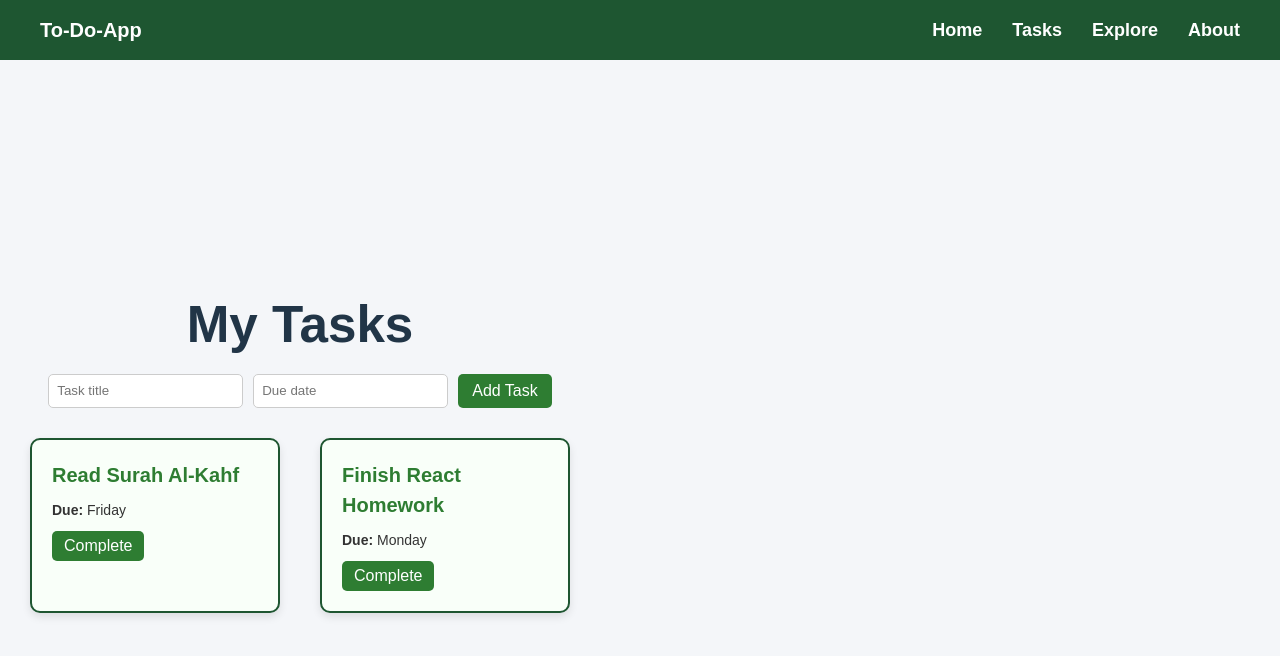
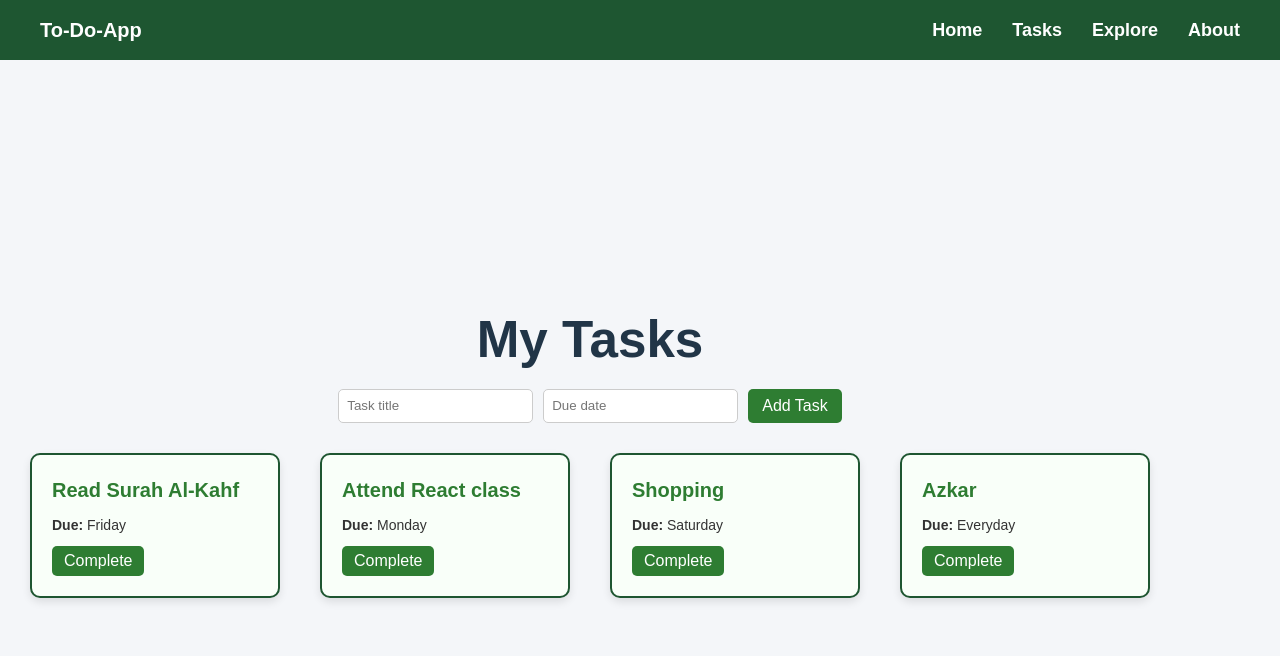
Before and after one commit to Hikmah04525/islamic-todo-app, a React (Vite) app: page /tasks in a window 1280 px wide. Shown: the top 656 px of the page. Built offline with nearby package versions, Linux system fonts and the light colour scheme.

Commit message:
week4: added motivational message when all tasks are complete

```diff
--- a/src/pages/Tasks.jsx
+++ b/src/pages/Tasks.jsx
@@ -4,13 +4,14 @@ import TaskCard from "../components/TaskCard";
 function Tasks() {
   const [tasks, setTasks] = useState([
     { id: 1, title: "Read Surah Al-Kahf", dueDate: "Friday", completed: false },
-    { id: 2, title: "Finish React Homework", dueDate: "Monday", completed: false },
+    { id: 2, title: "Attend React class", dueDate: "Monday", completed: false },
+    { id: 3, title: "Shopping", dueDate: "Saturday", completed: false },
+    { id: 4, title: "Azkar", dueDate: "Everyday", completed: false },
   ]);
 
   const [newTitle, setNewTitle] = useState("");
   const [newDate, setNewDate] = useState("");
 
-  // ✅ Place toggleTask here, inside the component
   const toggleTask = (id) => {
     setTasks(
       tasks.map((task) =>
@@ -34,8 +35,11 @@ function Tasks() {
     setNewDate("");
   };
 
+  // ✅ Check if all tasks are completed
+  const allCompleted = tasks.length > 0 && tasks.every((task) => task.completed);
+
   return (
-    <div className=" page-container tasks-container">
+    <div className="page-container tasks-container">
       <h1>My Tasks</h1>
 
       {/* Add new task form */}
@@ -63,10 +67,17 @@ function Tasks() {
             title={task.title}
             dueDate={task.dueDate}
             completed={task.completed}
-            onToggle={() => toggleTask(task.id)} // ✅ pass toggle handler
+            onToggle={() => toggleTask(task.id)}
           />
         ))}
       </div>
+
+      {/* ✅ Motivational message */}
+      {allCompleted && (
+        <p style={{ marginTop: "20px", fontSize: "18px", color: "green" }}>
+          🌟 Keep up the good work masha allah!
+        </p>
+      )}
     </div>
   );
 }
```
